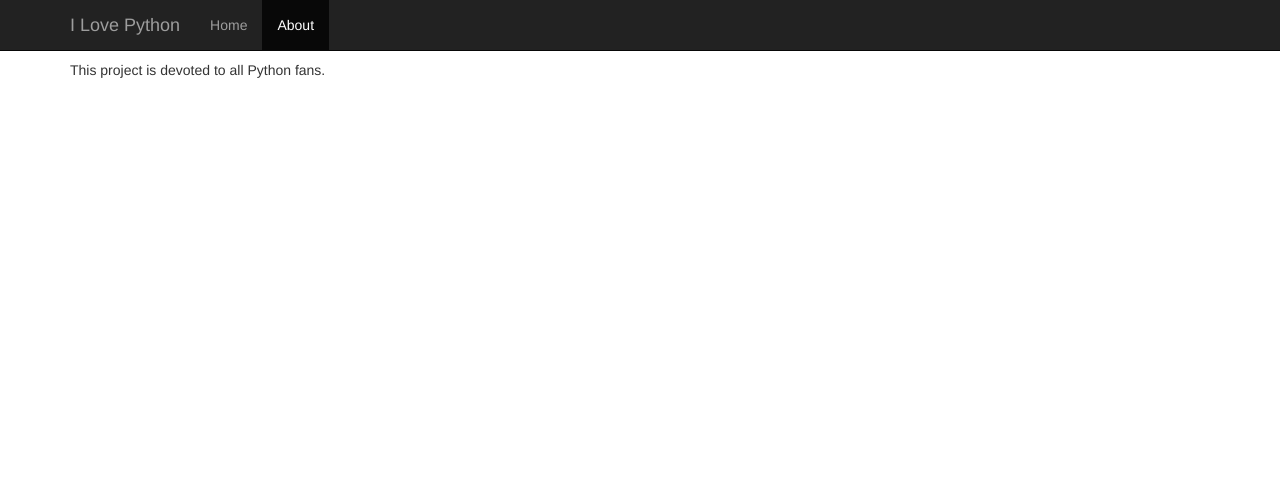
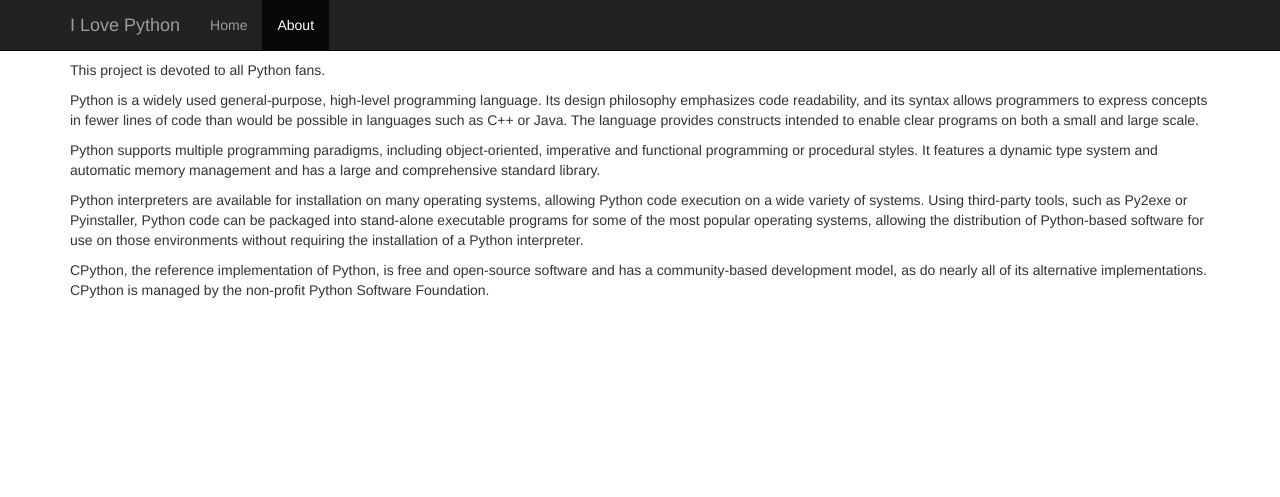
Before and after one commit to miholeus/lovepython, a Flask app: page /about/ in a window 1280 px wide. Shown: the top 497 px of the page. Run offline with Flask 2, Linux system fonts and the light colour scheme; some libraries are stand-ins or nearby versions.

Commit message:
добавлен текст и модальное окно

```diff
--- a/src/templates/index/about.html
+++ b/src/templates/index/about.html
@@ -1,5 +1,24 @@
 {% extends "base.html" %}
 
 {% block content %}
-    This project is devoted to all Python fans.
+    <p>This project is devoted to all Python fans.</p>
+
+    <p>Python is a widely used general-purpose, high-level programming language.
+        Its design philosophy emphasizes code readability, and its syntax allows programmers
+        to express concepts in fewer lines of code than would be possible in languages such as C++ or Java.
+        The language provides constructs intended to enable clear programs on both a small and large scale.</p>
+
+    <p>Python supports multiple programming paradigms, including object-oriented, imperative and functional programming
+        or procedural styles. It features a dynamic type system and automatic memory management and has a large and
+        comprehensive standard library.</p>
+
+    <p>Python interpreters are available for installation on many operating systems, allowing Python code execution
+        on a wide variety of systems. Using third-party tools, such as Py2exe or Pyinstaller, Python code can be
+        packaged into stand-alone executable programs for some of the most popular operating systems, allowing the
+        distribution of Python-based software for use on those environments without requiring the installation of a
+        Python interpreter.</p>
+
+    <p>CPython, the reference implementation of Python, is free and open-source software and has a community-based
+        development model, as do nearly all of its alternative implementations. CPython is managed by the non-profit
+        Python Software Foundation.</p>
 {% endblock %}
```
Also changed, not shown: src/templates/index/index.html (+19 -1 lines).
